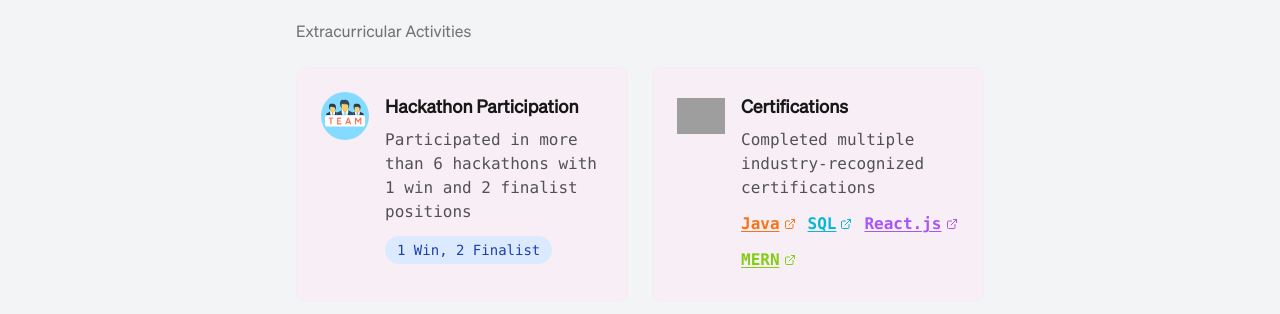
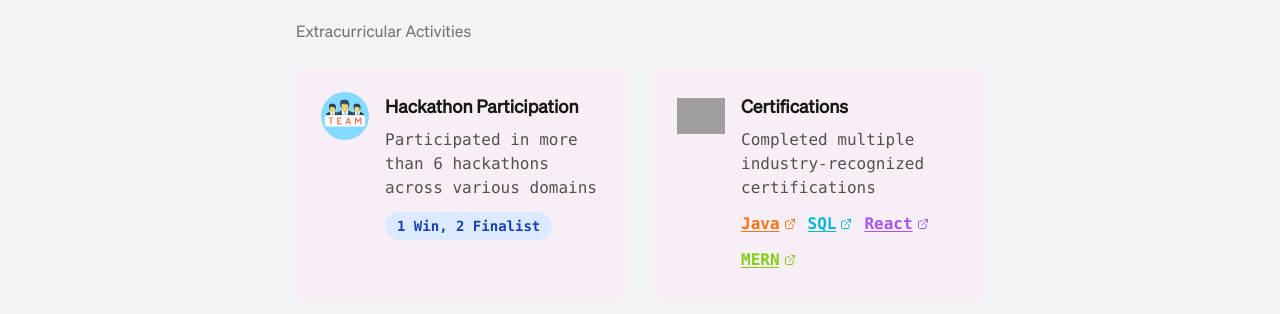
Before and after one commit to Sujal2308/portfolio01, a React (Vite) app: page / in a window 1280 px wide. Shown: the part 2360-2674 px from the top of the page. Built offline with nearby package versions, Linux system fonts and the light colour scheme; grey boxes are pictures that could not be loaded; a web font is replaced by a local one.

Commit message:
fix: update activity descriptions for clarity and formatting; enhance HTML rendering for highlights

```diff
--- a/src/features/activities/Activities.tsx
+++ b/src/features/activities/Activities.tsx
@@ -22,9 +22,9 @@ const activities: Activity[] = [
   {
     title: "Hackathon Participation",
     description:
-      "Participated in more than 6 hackathons with 1 win and 2 finalist positions",
+      "Participated in more than 6 hackathons across various domains",
     logo: "Hacakathon.svg",
-    highlight: "1 Win, 2 Finalist",
+    highlight: "<b>1 Win, 2 Finalist</b>",
   },
   {
     title: "Certifications",
@@ -42,7 +42,7 @@ const activities: Activity[] = [
         color: "cyan",
       },
       {
-        name: "React.js",
+        name: "React",
         url: "https://drive.google.com/file/d/184Xs5DsyjbIn2Pgtmk3gJJCCrqZopJDm/view?usp=sharing",
         color: "purple",
       },
@@ -119,7 +119,11 @@ export function Activities({ className }: ActivitiesProps) {
                       activity.title !== "Web Dev Lead" && (
                         <div className="flex items-center gap-2 mb-3">
                           <span className="inline-flex items-center px-3 py-1 rounded-full text-sm font-medium bg-blue-100 text-blue-800 dark:bg-blue-900/20 dark:text-blue-400 font-mono">
-                            {activity.highlight}
+                            <span
+                              dangerouslySetInnerHTML={{
+                                __html: activity.highlight,
+                              }}
+                            />
                           </span>
                         </div>
                       )}
```
